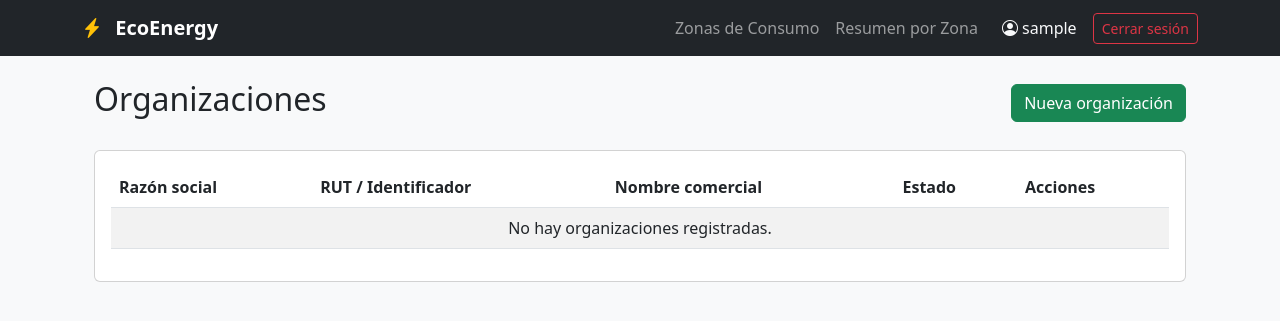
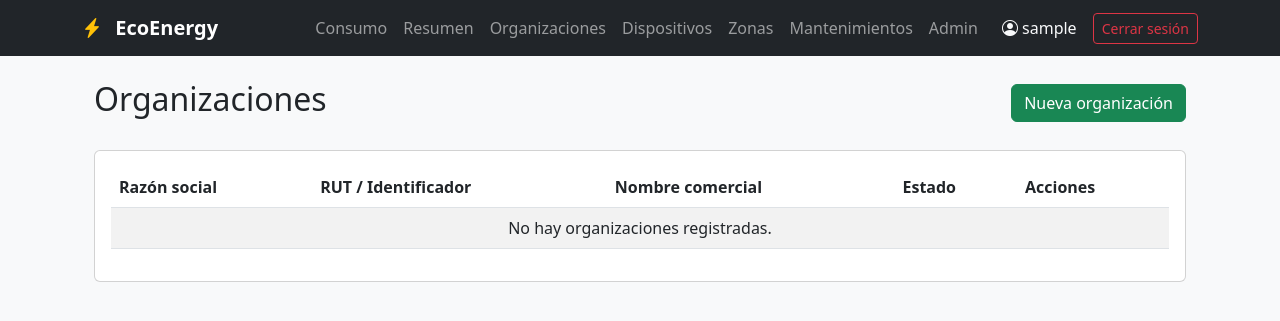
Before and after one commit to DiegoInd/Backend-Flex-EcoEnergy, a Django app: page /accounts/organizations/ in a window 1280 px wide. Shown: the top 321 px of the page. Run offline with Django 5.2, Linux system fonts and the light colour scheme; the visitor is signed in with stand-in values (Sample User, id 1); some libraries are stand-ins or nearby versions.

Commit message:
Agrega navegación por módulos según permisos

```diff
--- a/templates/base.html
+++ b/templates/base.html
@@ -19,26 +19,70 @@
                 EcoEnergy
             </a>
 
-            <div class="navbar-nav ms-auto align-items-center">
+            <button
+                class="navbar-toggler"
+                type="button"
+                data-bs-toggle="collapse"
+                data-bs-target="#navbarEcoEnergy"
+            >
+                <span class="navbar-toggler-icon"></span>
+            </button>
+
+            <div class="collapse navbar-collapse" id="navbarEcoEnergy">
+
+                <div class="navbar-nav ms-auto align-items-lg-center">
 
                     {% if user.is_authenticated %}
 
                         <a class="nav-link" href="{% url 'listado_zonas' %}">
-                        Zonas de Consumo
+                            Consumo
                         </a>
 
                         <a class="nav-link" href="{% url 'resumen_zonas' %}">
-                        Resumen por Zona
+                            Resumen
                         </a>
 
-                    <span class="navbar-text text-light ms-3 me-3">
+                        {% if perms.accounts.view_organization %}
+                            <a class="nav-link" href="{% url 'organization_list' %}">
+                                Organizaciones
+                            </a>
+                        {% endif %}
+
+                        {% if perms.devices.view_installeddevice %}
+                            <a class="nav-link" href="{% url 'installeddevice_list' %}">
+                                Dispositivos
+                            </a>
+                        {% endif %}
+
+                        {% if perms.devices.view_zone %}
+                            <a class="nav-link" href="{% url 'zone_list' %}">
+                                Zonas
+                            </a>
+                        {% endif %}
+
+                        {% if perms.maintenance.view_maintenancerequest %}
+                            <a class="nav-link" href="{% url 'maintenance_list' %}">
+                                Mantenimientos
+                            </a>
+                        {% endif %}
+
+                        {% if user.is_staff %}
+                            <a class="nav-link" href="{% url 'admin:index' %}">
+                                Admin
+                            </a>
+                        {% endif %}
+
+                        <span class="navbar-text text-light ms-lg-3 me-lg-3">
                             <i class="bi bi-person-circle"></i>
                             {{ user.username }}
                         </span>
 
                         <form method="post" action="{% url 'logout' %}">
                             {% csrf_token %}
-                        <button class="btn btn-outline-danger btn-sm" type="submit">
+                            <button
+                                class="btn btn-outline-danger btn-sm"
+                                type="submit"
+                            >
                                 Cerrar sesión
                             </button>
                         </form>
@@ -53,6 +97,7 @@
 
                 </div>
             </div>
+        </div>
     </nav>
 
     <main class="container mb-5">
```
Lines whose indentation alone changed are shown as unchanged.
